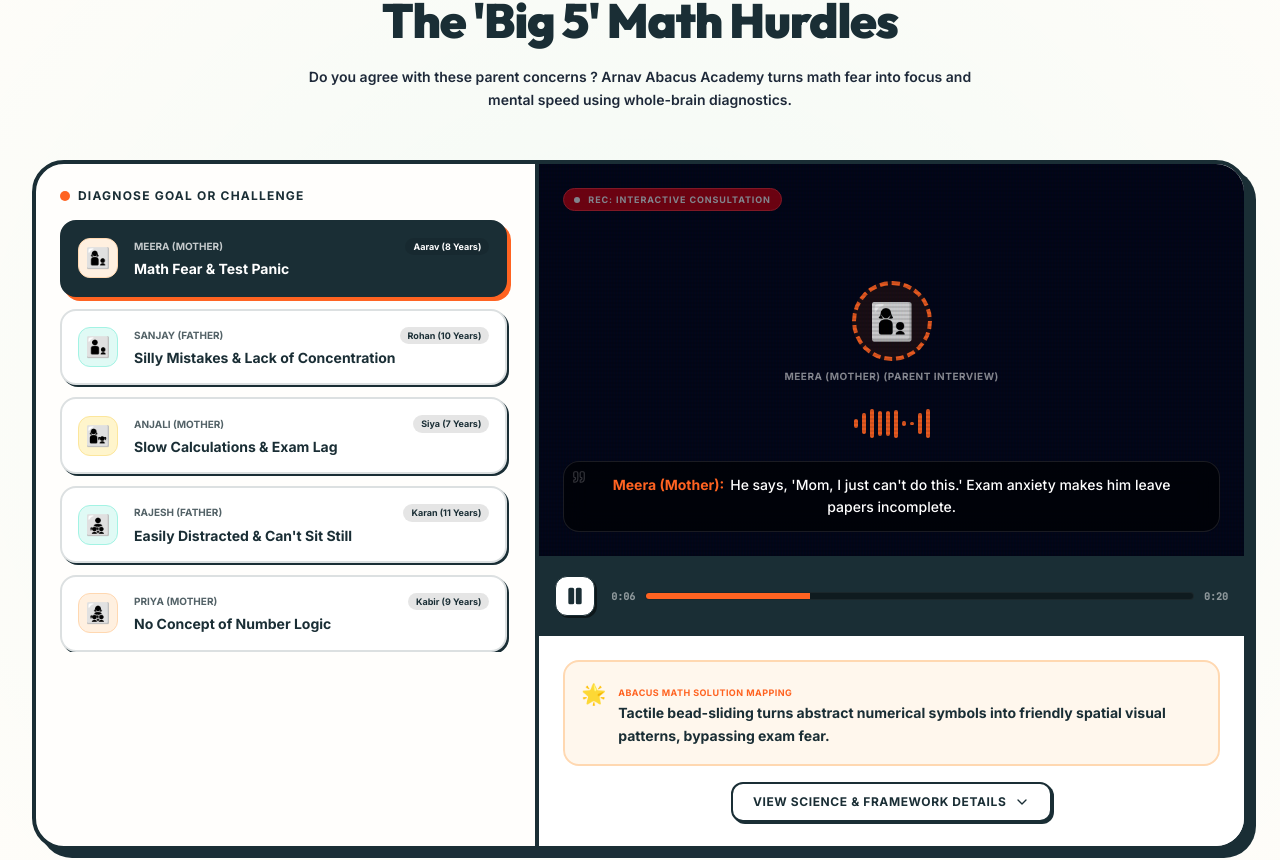
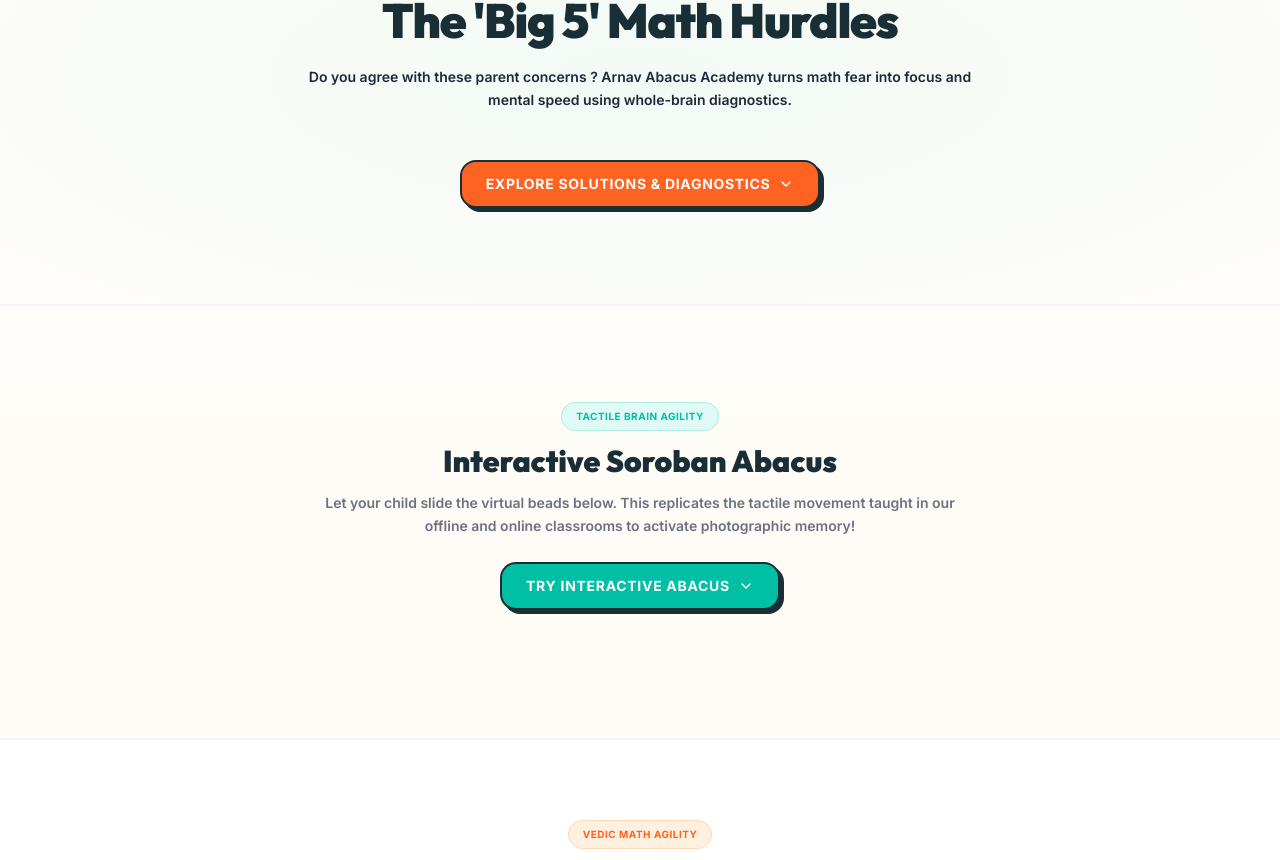
Before and after one commit to atharvpatil18/AAA-web, a React (Vite) app: page /#/ in a window 1280 px wide. Shown: the part 1275-2135 px from the top of the page. Built offline with nearby package versions, Linux system fonts and the light colour scheme.

Commit message:
Make unified diagnostic booth collapsible by default with toggle button

```diff
--- a/src/components/MathConcernVideoBooth.tsx
+++ b/src/components/MathConcernVideoBooth.tsx
@@ -36,6 +36,7 @@
   const [currentTime, setCurrentTime] = useState<number>(0);
   const [activeDetailTab, setActiveDetailTab] = useState<"science" | "academy">("science");
   const [showDetails, setShowDetails] = useState<boolean>(false);
+  const [showDashboard, setShowDashboard] = useState<boolean>(false);
 
   const concerns: ConcernCase[] = [
     {
@@ -192,8 +193,19 @@
           </p>
         </div>
 
-        {/* Unified Diagnostic Dashboard Frame */}
-        <div className="border-4 border-vibrant-dark rounded-[32px] overflow-hidden shadow-[8px_8px_0_0_#1A2E35] bg-white">
+        {/* Toggle Button for entire Diagnostic Dashboard */}
+        <div className="flex justify-center">
+          <button
+            onClick={() => setShowDashboard(!showDashboard)}
+            className="flex items-center gap-2 bg-vibrant-orange text-white border-2 border-vibrant-dark font-black px-6 py-3 rounded-2xl shadow-[4px_4px_0_0_#1A2E35] active:translate-y-0.5 active:shadow-none hover:bg-vibrant-orange/95 transition-all text-xs md:text-sm uppercase tracking-wider cursor-pointer"
+          >
+            <span>{showDashboard ? t("boothCloseCta") : t("boothExploreCta")}</span>
+            {showDashboard ? <ChevronUp className="w-4 h-4" /> : <ChevronDown className="w-4 h-4" />}
+          </button>
+        </div>
+
+        {showDashboard && (
+          <div className="border-4 border-vibrant-dark rounded-[32px] overflow-hidden shadow-[8px_8px_0_0_#1A2E35] bg-white">
           <div className="grid grid-cols-1 lg:grid-cols-12 divide-y-4 lg:divide-y-0 lg:divide-x-4 divide-vibrant-dark">
 
             {/* Subsection 1: Goal or Challenge Path Selector (Left Column) */}
@@ -444,6 +456,7 @@
 
           </div>
         </div>
+        )}
 
       </div>
     </section>
--- a/src/lib/translations.ts
+++ b/src/lib/translations.ts
@@ -591,6 +591,8 @@
     boothAcademyHeader: "Arnav Academy Engagement Framework",
     boothViewDetails: "View Science & Framework Details",
     boothHideDetails: "Hide Scientific Details",
+    boothExploreCta: "Explore Solutions & Diagnostics",
+    boothCloseCta: "Hide Solutions",
     concern1Title: "Math Fear & Test Panic",
     concern1Quote: "He gets anxious in math exams and loses confidence completely.",
     c1Sub1: "Whenever Aarav sees large numbers or time limits, he freezes up and starts panicking.",
@@ -1286,6 +1288,8 @@
     boothAcademyHeader: "अर्णव एकेडमी शिक्षण ढांचा",
     boothViewDetails: "विज्ञान और शिक्षण ढांचा विवरण देखें",
     boothHideDetails: "वैज्ञानिक विवरण छुपाएं",
+    boothExploreCta: "समाधान और निदान खोजें",
+    boothCloseCta: "निदान विवरण छुपाएं",
     concern1Title: "गणित का डर और परीक्षा में घबराहट",
     concern1Quote: "वह गणित की परीक्षाओं में घबरा जाता है और पूरी तरह से आत्मविश्वास खो देता है।",
     c1Sub1: "जब भी आरव बड़ी संख्या या समय सीमा देखता है, वह सहम जाता है और घबराने लगता है।",
@@ -1981,6 +1985,8 @@
     boothAcademyHeader: "अर्णव अकॅडमीचे अध्यापन सूत्र",
     boothViewDetails: "विज्ञान आणि अकॅडमीचे अध्यापन सूत्र पहा",
     boothHideDetails: "वैज्ञानिक माहिती लपवा",
+    boothExploreCta: "उपाय आणि निदान शोधा",
+    boothCloseCta: "निदान माहिती लपवा",
     concern1Title: "गणिताची भीती आणि परीक्षेतील दडपण",
     concern1Quote: "तो गणित परीक्षेच्या वेळी घाबरून जातो आणि त्याचा आत्मविश्वास पूर्णपणे कमी होतो.",
     c1Sub1: "जेव्हा जेव्हा आरव मोठी संख्या किंवा वेळेची मर्यादा पाहतो, तो गोंधळून जातो आणि घाबरू लागतो.",
```
